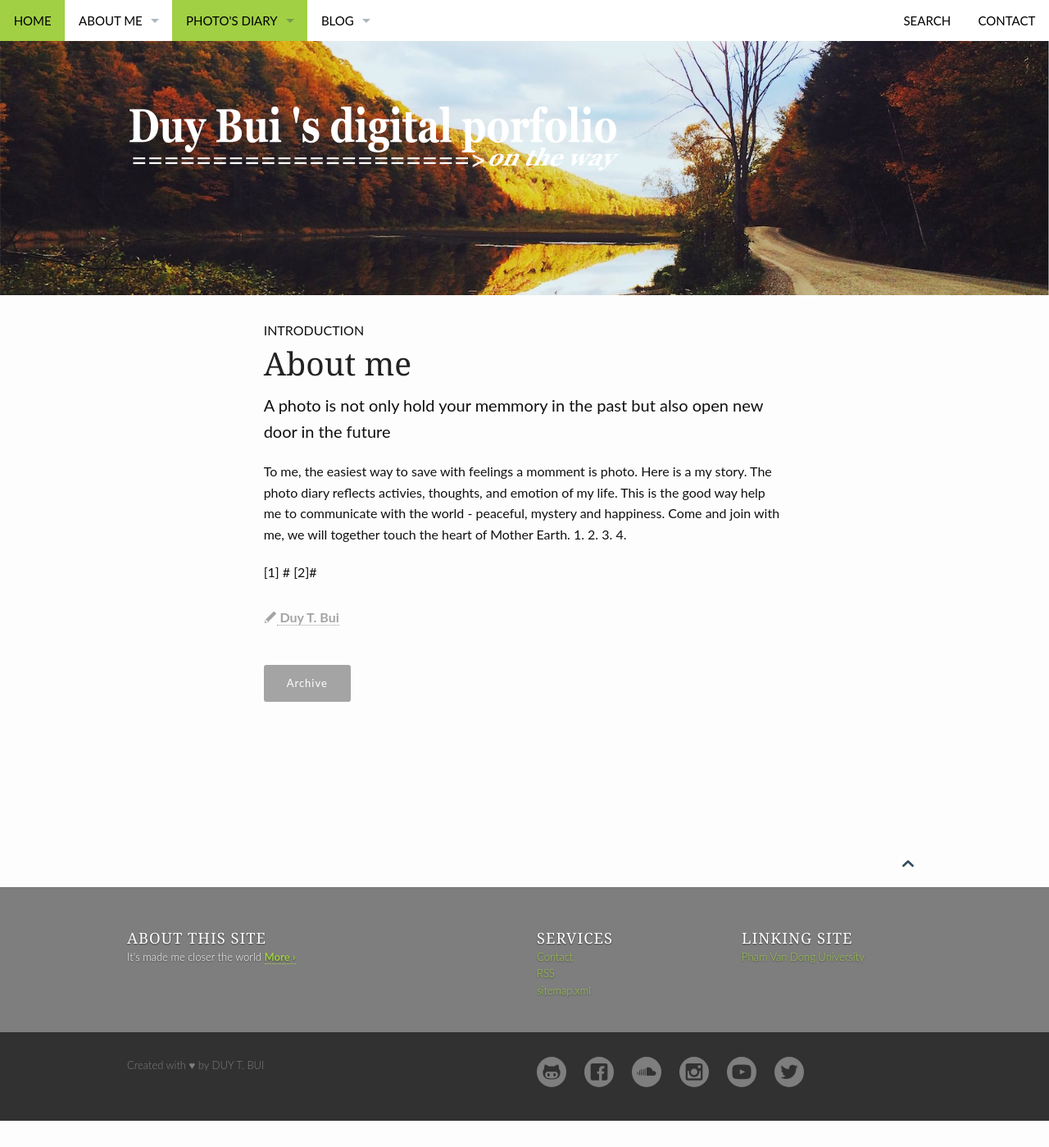
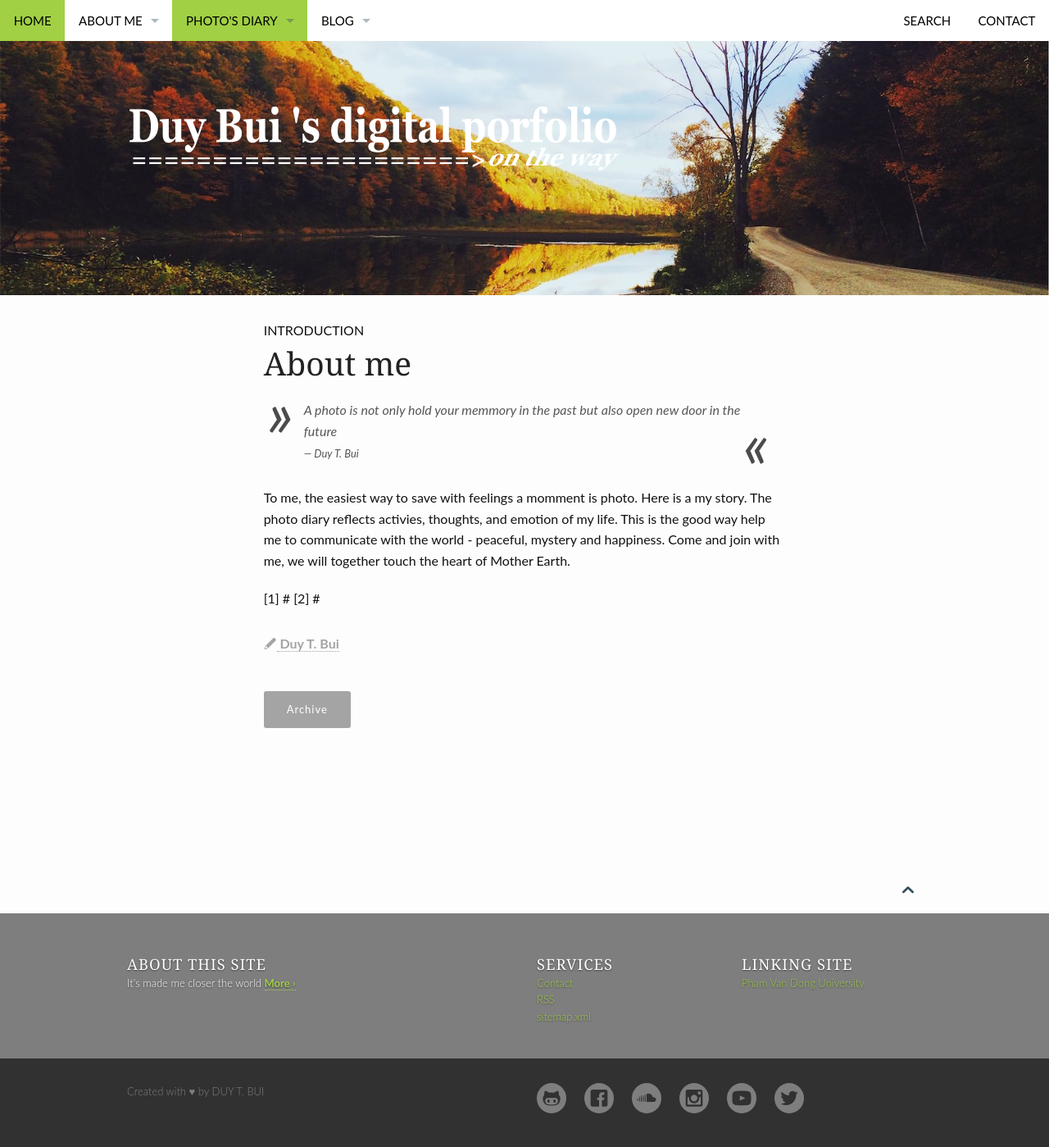
Before and after one commit to duybuidotvn/duybuidotvn.github.io, a Jekyll site: the page built from pages/photo-diary.md, in a window 1280 px wide. Shown: the whole page at 82% size. Built offline with Jekyll 4.4.1, drawn with Linux system fonts in a browser that asks for light colours; before the commit the page ends 1367 px from its top, so only the background shows below that.

Commit message:
14052015-802-photdiary

```diff
--- a/pages/photo-diary.md
+++ b/pages/photo-diary.md
@@ -3,17 +3,17 @@ layout: page
 show_meta: true
 title: "About me"
 subheadline: "Introduction"
-teaser: "A photo is not only hold your memmory in the past but also open new door in the future"
 header:
    image_fullwidth: "header_roadmap_3.jpg"
 permalink: "/photo-diary/"
 ---
 
+> A photo is not only hold your memmory in the past but also open new door in the future
+<cite>Duy T. Bui</cite>
+
 To me, the easiest way to save with feelings a momment is photo. Here is a my story. The photo diary reflects activies, thoughts, and emotion of my life. This is the good way help me to communicate with the world - peaceful, mystery and happiness. Come and join with me, we will together touch the heart of Mother Earth.
-1.
-2.
-3.
-4.
+
+
 
  [1] #
- [2]#
+ [2] #
```
